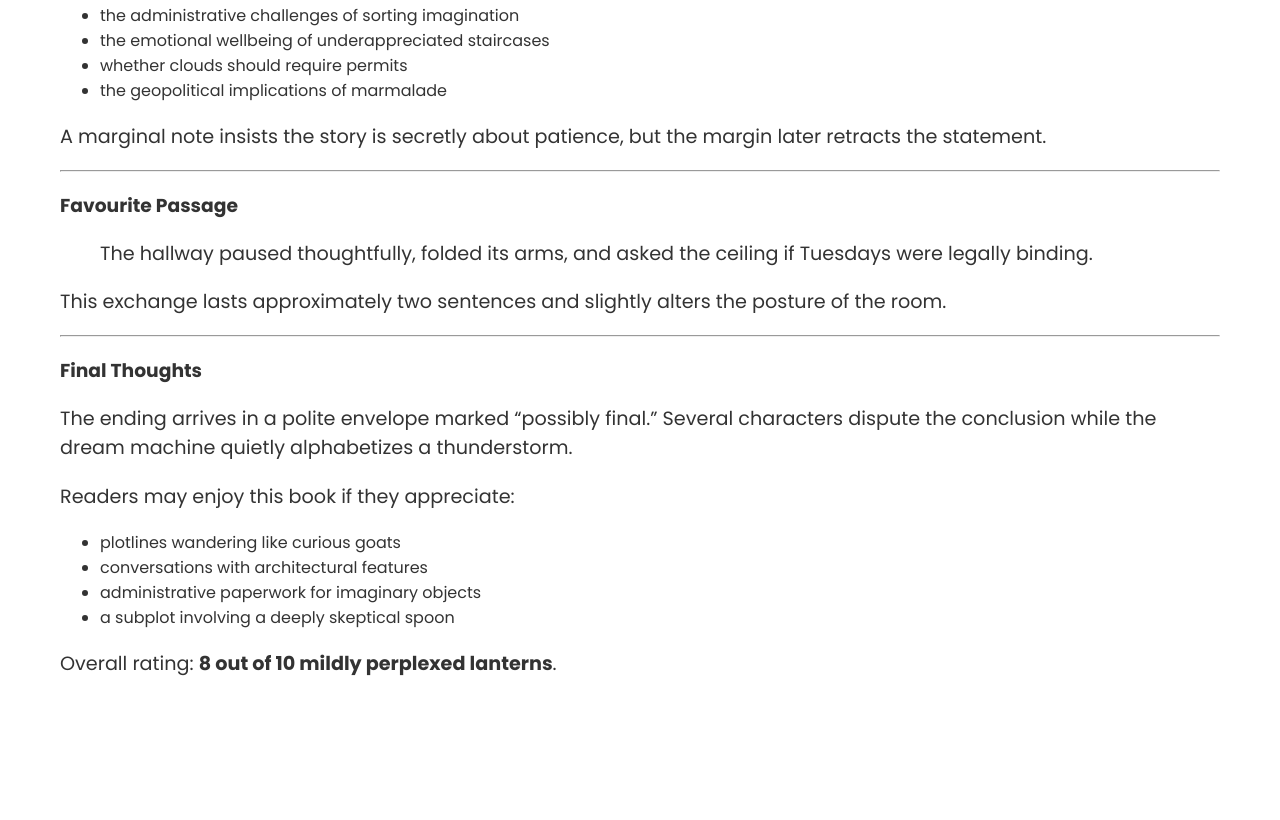
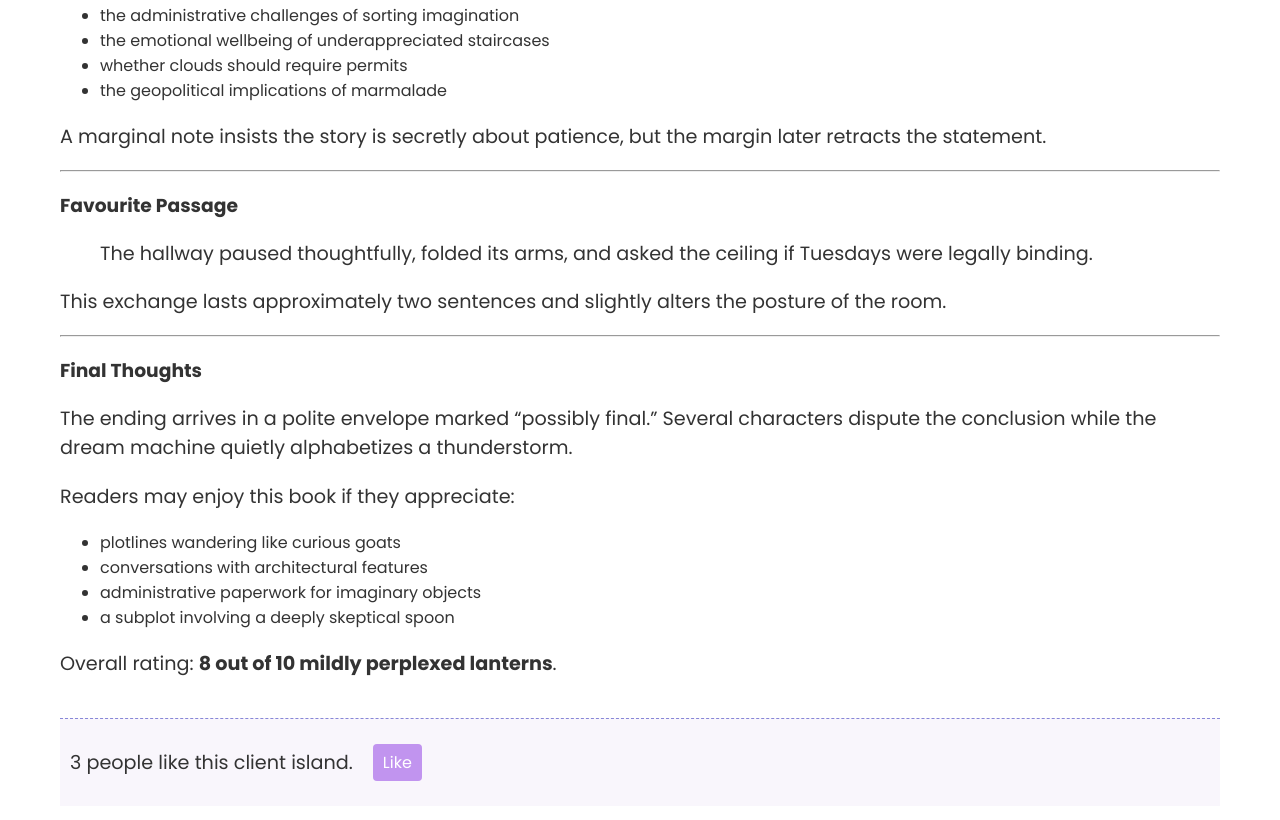
Before and after one commit to Riot-Mind-Studios-LLC/book-bites, an Astro site: page /books/assassins-apprentice in a window 1280 px wide. Shown: the part 1129-1949 px from the top of the page. Before the commit the page ends 1867 px from the top, so only its background shows below. Built offline with nearby package versions, Linux system fonts and the light colour scheme; Astro itself is replaced by a stand-in of ours.

Commit message:
added client island functionality for react, added button to review pages for books

```diff
--- a/astro.config.mjs
+++ b/astro.config.mjs
@@ -3,7 +3,10 @@ import { defineConfig } from 'astro/config';
 
 import netlify from '@astrojs/netlify';
 
+import react from '@astrojs/react';
+
 // https://astro.build/config
 export default defineConfig({
-  adapter: netlify()
+  adapter: netlify(),
+  integrations: [react()]
 });
--- /dev/null
+++ b/src/components/Likes.tsx
@@ -0,0 +1,22 @@
+// Client islands
+// Hydrated means a component has had its JavaScript loaded and attached in the browser, so it becomes interactive.
+// Each hydrated component is called an island: an interactive spot in a sea of static HTML. That’s why Astro pages load fast.
+import { useState } from "react";
+
+const Likes = () => {
+  const [likes, setLikes] = useState(3);
+
+  // updates the likes state
+  const handleClick = () => {
+    setLikes((prev) => prev + 1);
+  };
+
+  return (
+    <div className="likes">
+      <p>{likes} people like this client island.</p>
+      <button onClick={handleClick}>Like</button>
+    </div>
+  );
+};
+
+export default Likes;
--- a/src/layouts/BaseLayout.astro
+++ b/src/layouts/BaseLayout.astro
@@ -89,4 +89,23 @@
       font-size: 1.2em;
     }
   }
+  .likes {
+    border-top: 1px dashed rgb(135, 135, 215);
+    background-color: #f9f6fc;
+    margin-top: 40px;
+    display: flex;
+    padding: 10px;
+    gap: 20px;
+    align-items: center;
+
+    button {
+      background-color: #c194ef;
+      border: 0;
+      color: #fff;
+      padding: 6px 10px;
+      font-size: 1em;
+      border-radius: 4px;
+      cursor: pointer;
+    }
+  }
 </style>
--- a/src/pages/books/[id].astro
+++ b/src/pages/books/[id].astro
@@ -2,6 +2,7 @@
 import { getCollection } from "astro:content";
 import BaseLayout from "../../layouts/BaseLayout.astro";
 import { render } from "astro:content";
+import Likes from "../../components/Likes";
 
 // Dynamic Routing
 // the name of the file dictates the route path
@@ -40,5 +41,10 @@ const { Content } = await render(book);
 <BaseLayout>
   <div class="content">
     <Content />
+    <!-- astro prebuilds this react component (client island) and adds it to the page by default -->
+    <!-- astro also strips out all of the javascript from this react component -->
+    <!-- tell astro to send the javascript (hydtrate) to the component by adding an attribute to the client island (react) call -->
+    <!-- only load the javascript into the browser when this component is visible on the page -->
+    <Likes client:visible />
   </div>
 </BaseLayout>
```
Also changed, not shown: package.json (+6 -1 lines), tsconfig.json (+11 -2 lines), 1 other file.
